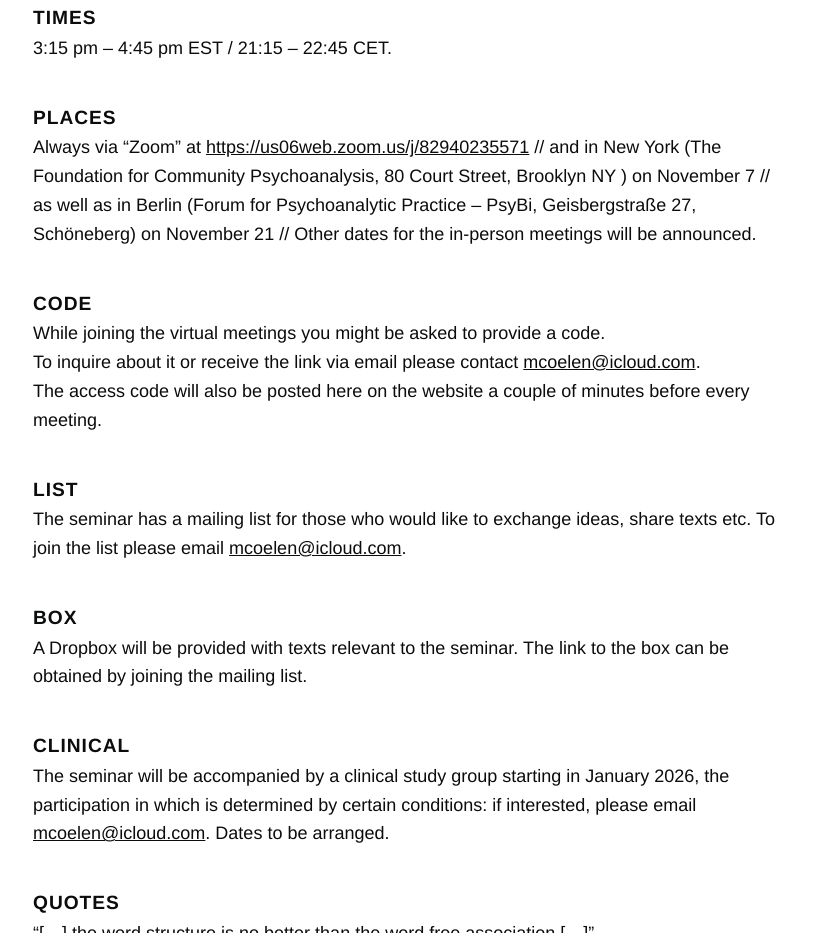
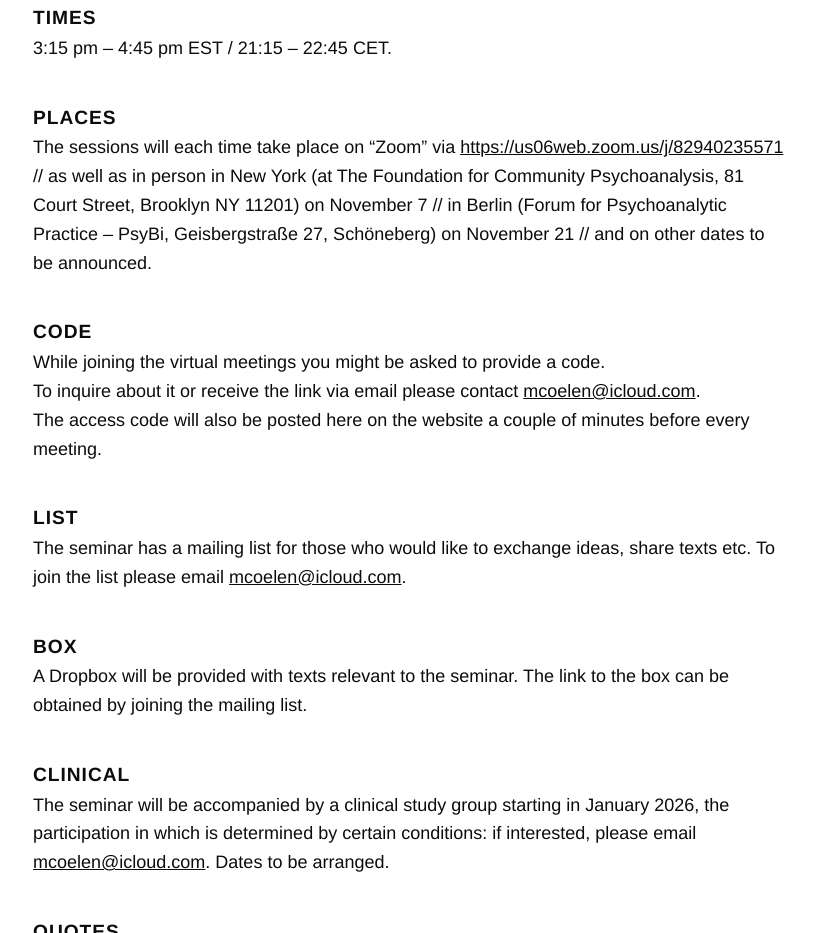
Before and after one commit to mcoelen/structure-of-psychoanalysis, a plain HTML site: page index.html in a window 1280 px wide. Shown: the part 999-1932 px from the top of the page, without its empty margins (231-1046 px from the left). Drawn offline with Linux system fonts and the light colour scheme.

Commit message:
Update index.html

```diff
--- a/index.html
+++ b/index.html
@@ -62,7 +62,7 @@ The Foundation for Community Psychoanalysis</p>
 <p>3:15 pm – 4:45 pm EST / 21:15 – 22:45 CET.</p>
 
 <h2>Places</h2>
-<p>Always via “Zoom” at <a href="https://us06web.zoom.us/j/82940235571">https://us06web.zoom.us/j/82940235571</a> // and in New York (The Foundation for Community Psychoanalysis, 80 Court Street, Brooklyn NY ) on November 7 // as well as in Berlin (Forum for Psychoanalytic Practice – PsyBi, Geisbergstraße 27, Schöneberg) on November 21 // Other dates for the in-person meetings will be announced.</p>
+<p>The sessions will each time take place on “Zoom” via <a href="https://us06web.zoom.us/j/82940235571">https://us06web.zoom.us/j/82940235571</a> // as well as in person in New York (at The Foundation for Community Psychoanalysis, 81 Court Street, Brooklyn NY 11201) on November 7 // in Berlin (Forum for Psychoanalytic Practice – PsyBi, Geisbergstraße 27, Schöneberg) on November 21 // and on other dates to be announced.</p>
 
 <h2>Code</h2>
 <p>While joining the virtual meetings you might be asked to provide a code.<br>
```
